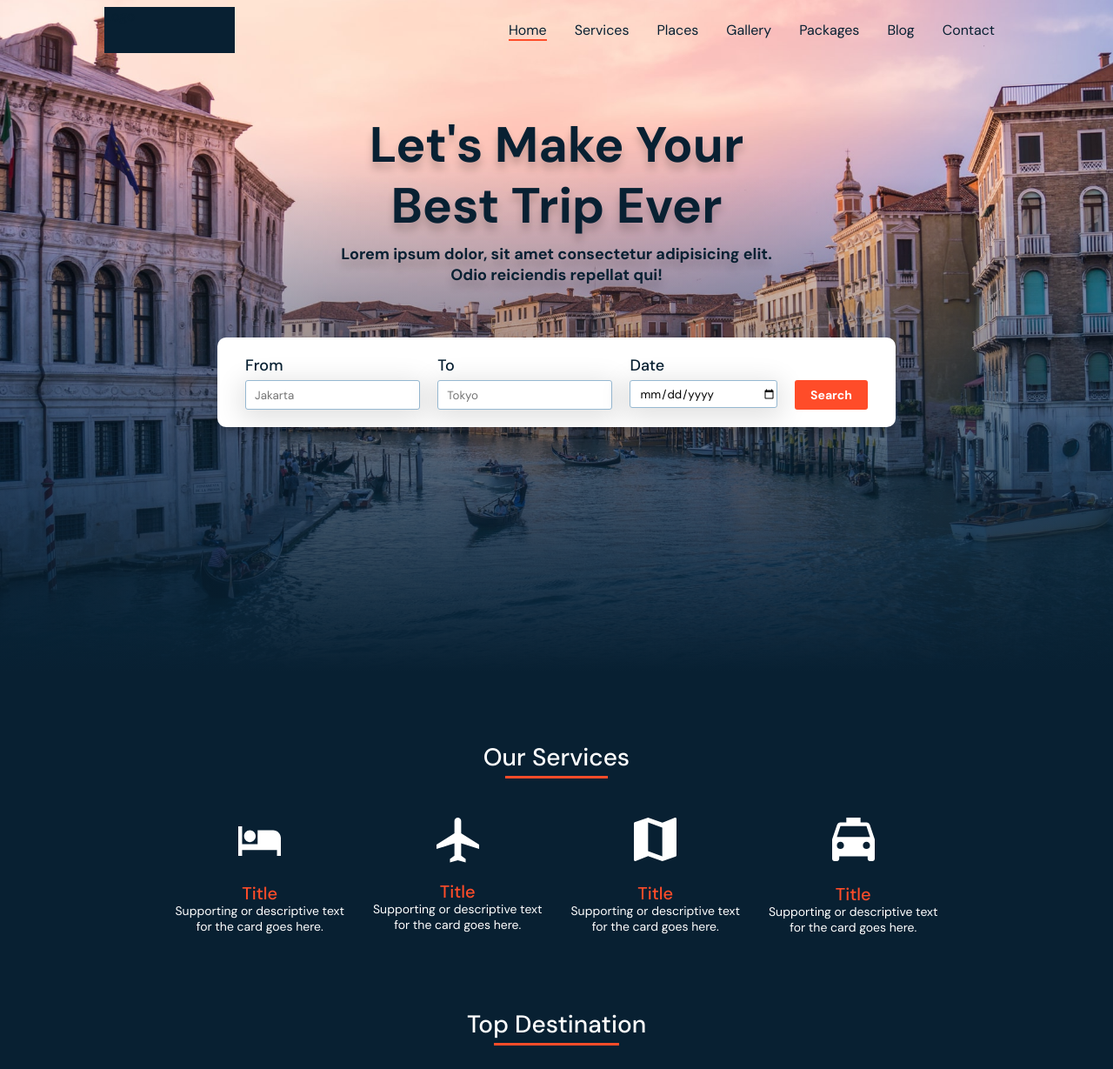
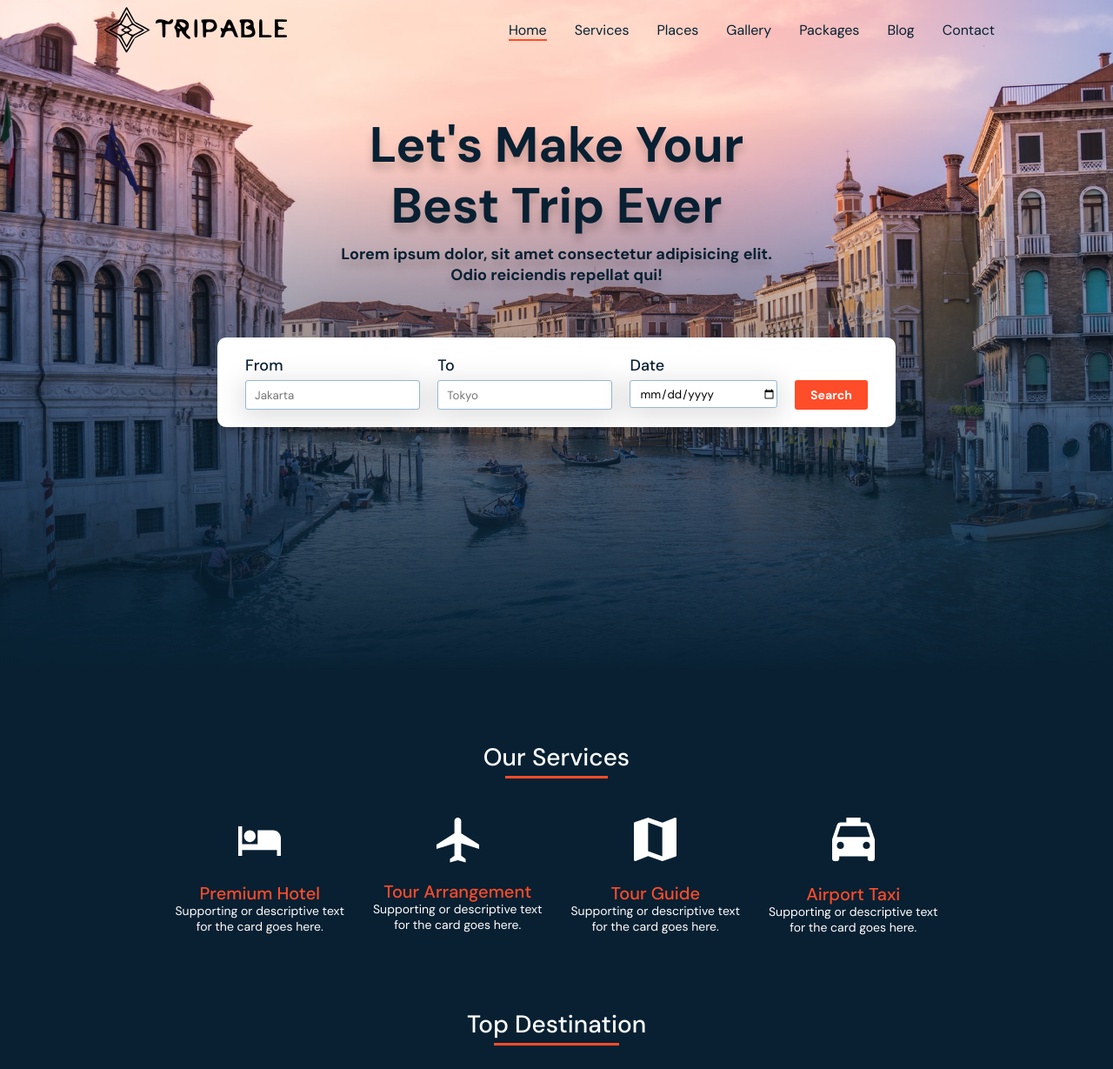
Before and after one commit to LuthfiDbz/tripable.github.io, a plain HTML site: page index.html in a window 1280 px wide. Shown: the top 1229 px of the page at 87% size. Drawn offline with Linux system fonts and the light colour scheme.

Commit message:
Final Touch

```diff
--- a/css/header.css
+++ b/css/header.css
@@ -8,8 +8,9 @@
 }
 
 .logo {
-  background-color: var(--primary-color);
-  width: 150px;
+  background-image: url(../img/logo.svg);
+  width: 210px;
+  background-size: cover;
 }
 
 .menu-bar {
--- a/index.html
+++ b/index.html
@@ -21,7 +21,7 @@
 <body>
   <!-- Header -->
   <header class="header">
-    <div class="logo">Logo</div>
+    <div class="logo"></div>
     <nav class="menu">
       <ul class="menu-bar">
         <li><a href="#" class="active">Home</a></li>
@@ -63,22 +63,22 @@
     <div class="services-content">
       <div class="services-card">
         <img src="icon/bed.svg" alt="">
-        <h5>Title</h5>
+        <h5>Premium Hotel</h5>
         <p>Supporting or descriptive text for the card goes here.</p>
       </div>
       <div class="services-card">
         <img src="icon/tour.svg" alt="">
-        <h5>Title</h5>
+        <h5>Tour Arrangement</h5>
         <p>Supporting or descriptive text for the card goes here.</p>
       </div>
       <div class="services-card">
         <img src="icon/transport.svg" alt="">
-        <h5>Title</h5>
+        <h5>Tour Guide</h5>
         <p>Supporting or descriptive text for the card goes here.</p>
       </div>
       <div class="services-card">
         <img src="icon/plane.svg" alt="">
-        <h5>Title</h5>
+        <h5>Airport Taxi</h5>
         <p>Supporting or descriptive text for the card goes here.</p>
       </div>
     </div>
```
